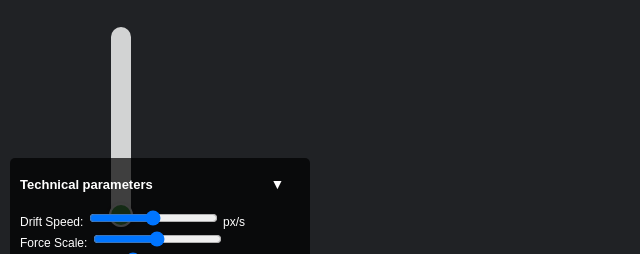
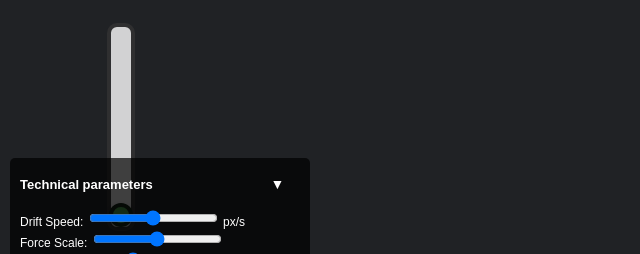
Before and after one commit to MichelReij/particle-life, a website built with webpack: page src/index.html in a window 1280 px wide. Shown: the part 343-597 px from the top of the page, 0-640 px from the left. Built offline with nearby package versions, Linux system fonts and the light colour scheme; files whose address does not match are found by name.

Commit message:
fix: donkere transparante border toegevoegd aan sliders in index.html (pariteit met embed)

```diff
--- a/src/styles/main.scss
+++ b/src/styles/main.scss
@@ -68,6 +68,7 @@ input[type="button"] {
             opacity      : 0.8;
             transition   : opacity 0.2s;
             border-radius: 10px;
+            border       : 4px solid #000C;
             margin       : 15px 0;
             cursor       : pointer;
 
@@ -87,7 +88,7 @@ input[type="button"] {
                 background   : var(--thumb-color, #4CAF50);
                 cursor       : pointer;
                 border-radius: 50%;
-                border       : 2px solid #fff;
+                border       : 4px solid #000C;
                 width        : 24px;
                 height       : 24px;
                 box-shadow   : 0 2px 4px rgba(0, 0, 0, 0.3);
@@ -109,7 +110,7 @@ input[type="button"] {
                 background        : var(--thumb-color, #4CAF50);
                 cursor            : pointer;
                 border-radius     : 50%;
-                border            : 2px solid #fff;
+                border            : 4px solid #000C;
                 box-shadow        : 0 2px 4px rgba(0, 0, 0, 0.3);
             }
         }
```
